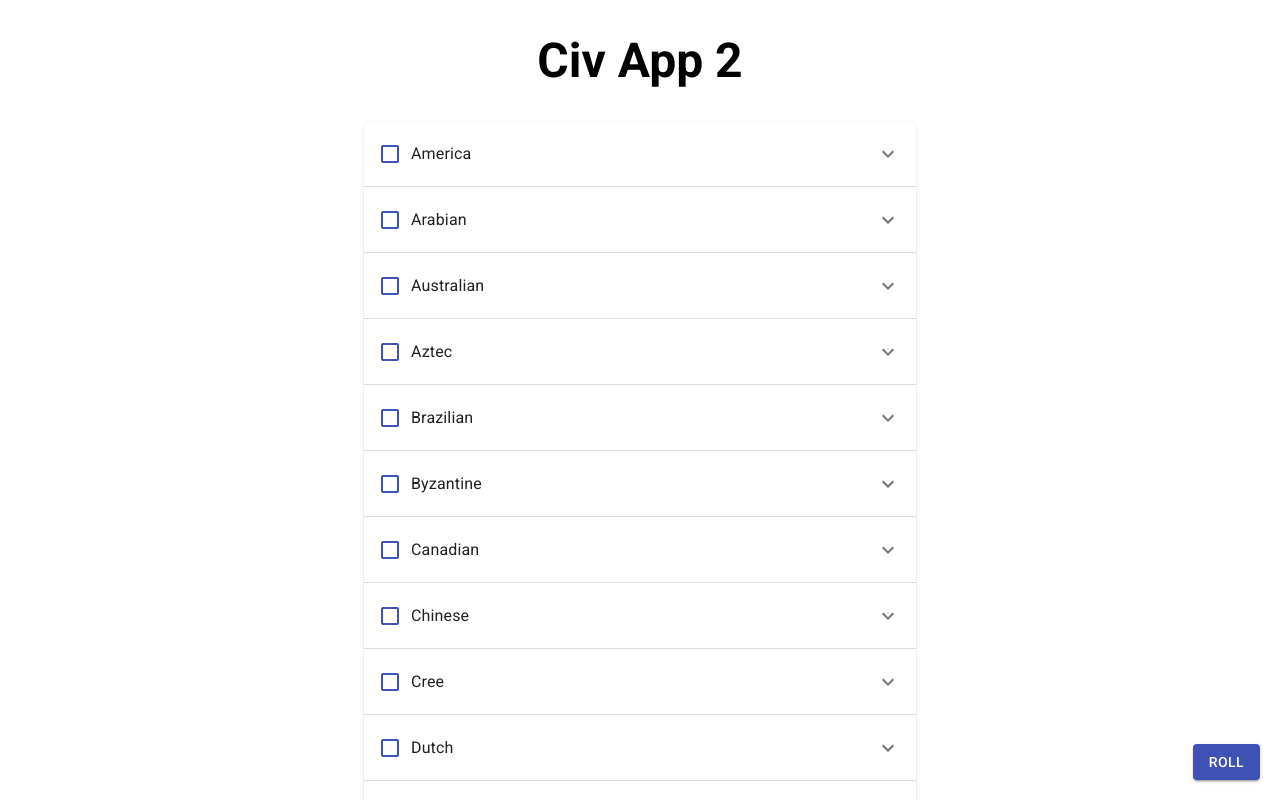
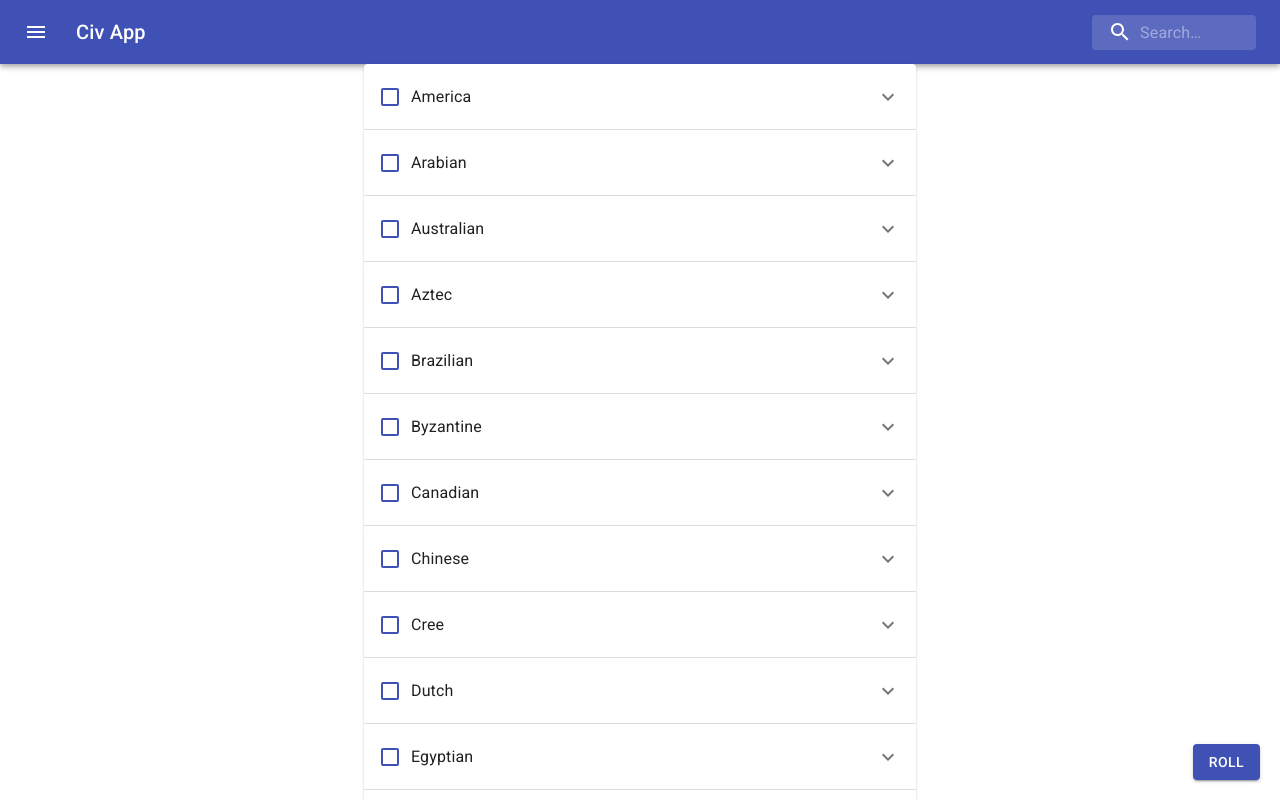
Before and after one commit to kylecain/civapp2, a React (Create React App) app: page / in a window 1280 px wide. Shown: the top 800 px of the page. Built offline with nearby package versions, Linux system fonts and the light colour scheme.

Commit message:
searching works

```diff
--- a/src/App.js
+++ b/src/App.js
@@ -1,27 +1,35 @@
-import Container from '@material-ui/core/Container';
-import Civilization from './Components/Civilization';
-import RollCiv from './Components/RollCiv';
-import { useEffect, useState } from 'react';
+import Container from "@material-ui/core/Container";
+import Civilization from "./Components/Civilization";
+import RollCiv from "./Components/RollCiv";
+import SearchAppBar from "./Components/AppBar";
+import { useEffect, useState } from "react";
 
 var allCivs = require("./All-Civs.json");
 
 function App() {
   const [civs, setCivs] = useState([]);
-  const [filteredCivs, setFilteredCivs] = useState([]);
+  const [checkedCivs, setCheckedCivs] = useState([]);
+  const[masterCivList, setMasterCivList] = useState([]);
 
-   useEffect(() =>{
-     setCivs(allCivs);
-   }, []);
-
+  useEffect(() => {
+    setCivs(allCivs);
+    setMasterCivList(allCivs)
+  }, []);
 
   return (
-    <Container maxWidth="sm">
-      <header>
-        <h1 style={{textAlign: "center", fontSize: "xxx-large"}}>Civ App 2</h1>
-      </header>
-      <Civilization civs={civs} setCivs={setCivs} setFilteredCivs={setFilteredCivs}/>
-      <RollCiv civs={civs} filteredCivs={filteredCivs} setFilteredCivs={setFilteredCivs}/>
-    </Container>
+    <>
+      <SearchAppBar civs={civs} setCivs={setCivs} masterCivList={masterCivList} />
+      <Container maxWidth="sm">
+        <Civilization
+          civs={civs}
+          setCivs={setCivs}
+          setCheckedCivs={setCheckedCivs}
+        />
+        <RollCiv
+          checkedCivs={checkedCivs}
+        />
+      </Container>
+    </>
   );
 }
 
--- /dev/null
+++ b/src/Components/AppBar.jsx
@@ -0,0 +1,106 @@
+import React from 'react';
+import AppBar from '@material-ui/core/AppBar';
+import Toolbar from '@material-ui/core/Toolbar';
+import IconButton from '@material-ui/core/IconButton';
+import Typography from '@material-ui/core/Typography';
+import InputBase from '@material-ui/core/InputBase';
+import { fade, makeStyles } from '@material-ui/core/styles';
+import MenuIcon from '@material-ui/icons/Menu';
+import SearchIcon from '@material-ui/icons/Search';
+
+const useStyles = makeStyles((theme) => ({
+  root: {
+    flexGrow: 1,
+  },
+  menuButton: {
+    marginRight: theme.spacing(2),
+  },
+  title: {
+    flexGrow: 1,
+    display: 'none',
+    [theme.breakpoints.up('sm')]: {
+      display: 'block',
+    },
+  },
+  search: {
+    position: 'relative',
+    borderRadius: theme.shape.borderRadius,
+    backgroundColor: fade(theme.palette.common.white, 0.15),
+    '&:hover': {
+      backgroundColor: fade(theme.palette.common.white, 0.25),
+    },
+    marginLeft: 0,
+    width: '100%',
+    [theme.breakpoints.up('sm')]: {
+      marginLeft: theme.spacing(1),
+      width: 'auto',
+    },
+  },
+  searchIcon: {
+    padding: theme.spacing(0, 2),
+    height: '100%',
+    position: 'absolute',
+    pointerEvents: 'none',
+    display: 'flex',
+    alignItems: 'center',
+    justifyContent: 'center',
+  },
+  inputRoot: {
+    color: 'inherit',
+  },
+  inputInput: {
+    padding: theme.spacing(1, 1, 1, 0),
+    // vertical padding + font size from searchIcon
+    paddingLeft: `calc(1em + ${theme.spacing(4)}px)`,
+    transition: theme.transitions.create('width'),
+    width: '100%',
+    [theme.breakpoints.up('sm')]: {
+      width: '12ch',
+      '&:focus': {
+        width: '20ch',
+      },
+    },
+  },
+}));
+
+export default function SearchAppBar({civs, setCivs, masterCivList}) {
+  const classes = useStyles();
+
+  const searchHandler = (event) => {
+    const results = masterCivList.filter(civ => civ.Civilization.toLowerCase().includes(event.target.value.toLowerCase()));
+    setCivs(results);
+  }
+
+  return (
+    <div className={classes.root}>
+      <AppBar position="static">
+        <Toolbar>
+          <IconButton
+            edge="start"
+            className={classes.menuButton}
+            color="inherit"
+            aria-label="open drawer"
+          >
+            <MenuIcon />
+          </IconButton>
+          <Typography className={classes.title} variant="h6" noWrap>
+            Civ App
+          </Typography>
+          <div className={classes.search}>
+            <div className={classes.searchIcon}>
+              <SearchIcon />
+            </div>
+            <InputBase onChange={searchHandler}
+              placeholder="Search…"
+              classes={{
+                root: classes.inputRoot,
+                input: classes.inputInput,
+              }}
+              inputProps={{ 'aria-label': 'search' }}
+            />
+          </div>
+        </Toolbar>
+      </AppBar>
+    </div>
+  );
+}
--- a/src/Components/Civilization.js
+++ b/src/Components/Civilization.js
@@ -16,14 +16,14 @@
   },
 });
 
-const Civilization = ({civs, setCivs, setFilteredCivs}) => {
+const Civilization = ({civs, setCivs, setCheckedCivs}) => {
   const classes = useStyles();
 
   const civCheckHandler = (i) => {
     let cArr = [...civs];
     cArr[i].Checked = !cArr[i].Checked;
     setCivs(cArr);
-    setFilteredCivs(civs.filter(civ => civ.Checked === true));
+    setCheckedCivs(civs.filter(civ => civ.Checked === true));
   };
 
   return (
--- a/src/Components/RollCiv.js
+++ b/src/Components/RollCiv.js
@@ -29,7 +29,7 @@
   return <Slide direction="up" ref={ref} {...props} />;
 });
 
-const RollCiv = ({ civs, filteredCivs, setFilteredCivs }) => {
+const RollCiv = ({ checkedCivs }) => {
   const [randomCiv, setRandomCiv] = useState({});
   const [open, setOpen] = React.useState(false);
 
@@ -39,12 +39,12 @@
   const classes = useStyles();
 
   const buttonHandler = () => {
-    if (filteredCivs.length === 0) {
+    if (checkedCivs.length === 0) {
       alert("bad");
       return;
     }
     const randomElement =
-      filteredCivs[Math.floor(Math.random() * filteredCivs.length)];
+    checkedCivs[Math.floor(Math.random() * checkedCivs.length)];
     setRandomCiv(randomElement);
     setOpen(true);
   };
```
